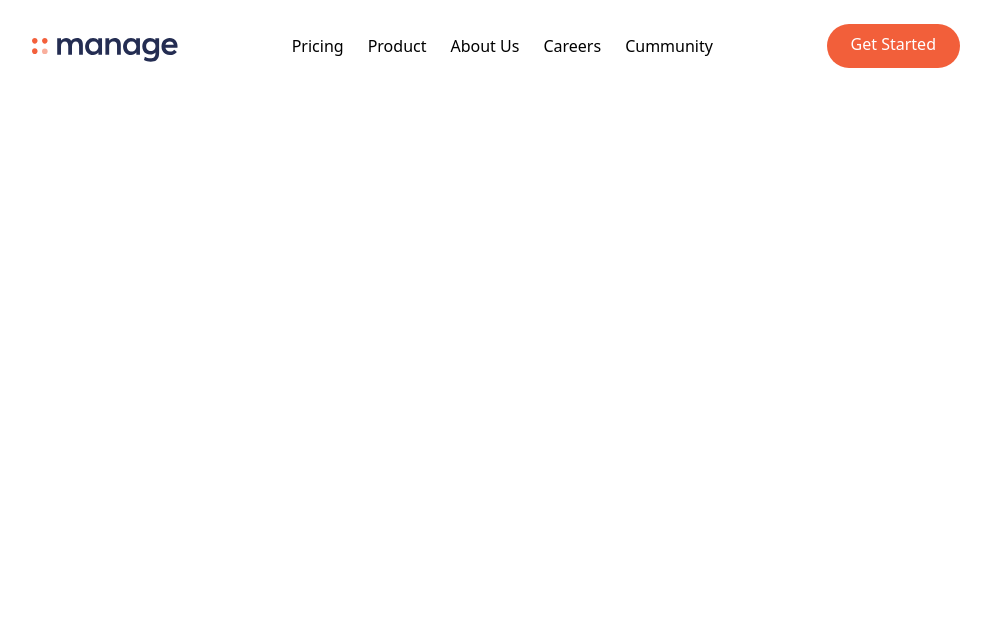
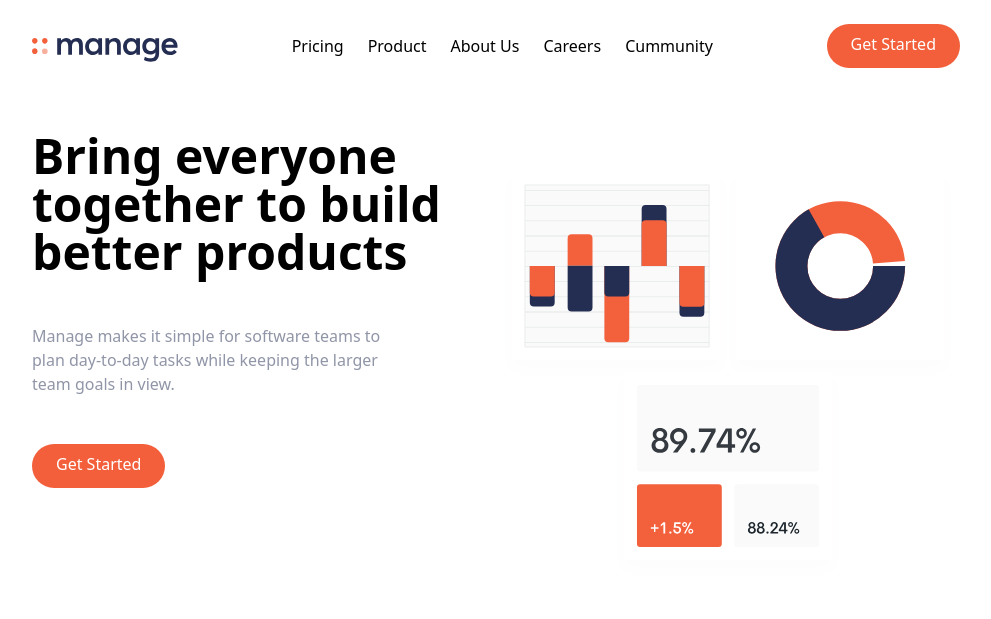
Before and after one commit to esmailireza/landing-page-with-tailwind, a website: page index.html in a window 1280 px wide. Shown: the whole page, without its empty margins (144-1135 px from the left). Drawn offline with Linux system fonts and the light colour scheme.

Commit message:
implement hero section

```diff
--- a/index.html
+++ b/index.html
@@ -14,7 +14,7 @@
         <div class="pt-2">
           <img src="./img/logo.svg" alt="" srcset="" />
         </div>
-        <div class="hidden md:flex space-x-6">
+        <div class="hidden space-x-6 md:flex">
           <a href="#" class="hover:text-darkGrayishBlue">Pricing</a>
           <a href="#" class="hover:text-darkGrayishBlue">Product</a>
           <a href="#" class="hover:text-darkGrayishBlue">About Us</a>
@@ -23,10 +23,40 @@
         </div>
         <a
           href=""
-          class="hidden md:block p-3 px-6 pt-2 text-white bg-brightRed rounded-full baseline hover:bg-brightRedLight"
+          class="hidden p-3 px-6 pt-2 text-white bg-brightRed rounded-full baseline hover:bg-brightRedLight md:block"
           >Get Started</a
         >
       </div>
     </nav>
+    <!-- hero section -->
+    <section id="hero">
+      <div
+        class="container flex flex-col-reverse items-center px-6 mx-auto mt-10 space-y-0 md:space-y-0 md:flex-row"
+      >
+        <!-- Left item -->
+        <div class="flex flex-col mb-32 space-y-12 md:w-1/2">
+          <h1
+            class="max-w-md text-4xl font-bold text-center md:text-5xl md:text-left"
+          >
+            Bring everyone together to build better products
+          </h1>
+          <p class="max-w-sm text-center text-darkGrayishBlue md:text-left">
+            Manage makes it simple for software teams to plan day-to-day tasks
+            while keeping the larger team goals in view.
+          </p>
+          <div class="flex justify-center md:justify-start">
+            <a
+              href="#"
+              class="p-3 px-6 pt-2 text-white bg-brightRed rounded-full baseline hover:bg-brightRedLight"
+              >Get Started</a
+            >
+          </div>
+        </div>
+        <!-- Image -->
+        <div class="md:w-1/2">
+          <img src="img/illustration-intro.svg" alt="" />
+        </div>
+      </div>
+    </section>
   </body>
 </html>
```
Also changed, not shown: css/main.css.
